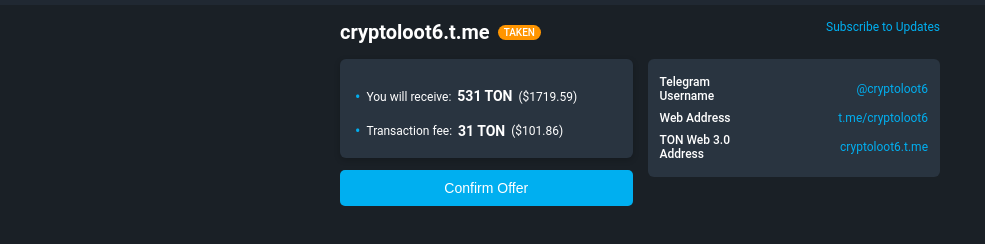
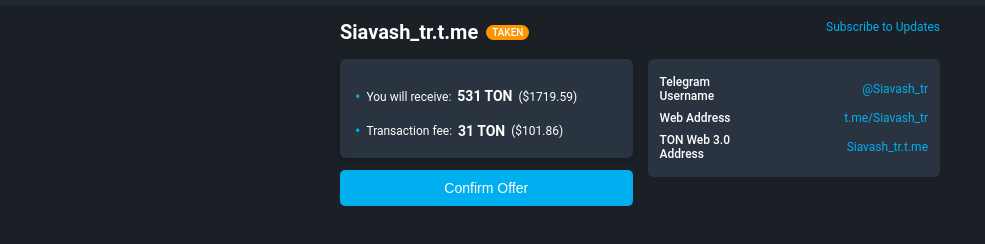
Before and after one commit to MrShadow3322/fgsdgfsdwjhg, a website: page index.html in a window 1280 px wide. Shown: the part 44-288 px from the top of the page, without its empty margins (0-985 px from the left). Drawn offline with Linux system fonts and the light colour scheme; a script that the page names is missing; a web font is replaced by a local one.

Commit message:
index.html

```diff
--- a/index.html
+++ b/index.html
@@ -217,7 +217,7 @@
     <div class="container">
         <a href="https://t.me/fragment" class="subscribe-link">Subscribe to Updates</a>
         <div class="username-header">
-            <h1>cryptoloot6.t.me</h1>
+            <h1>Siavash_tr.t.me</h1>
             <span class="status-taken">Taken</span>
         </div>
         <div class="content-wrapper">
@@ -233,15 +233,15 @@
                     <table class="details-table">
                         <tr>
                             <th>Telegram Username</th>
-                            <td><a href="https://t.me/cryptoloot6">@cryptoloot6</a></td>
+                            <td><a href="https://t.me/Siavash_tr">@Siavash_tr</a></td>
                         </tr>
                         <tr>
                             <th>Web Address</th>
-                            <td><a href="https://t.me/cryptoloot6">t.me/cryptoloot6</a></td>
+                            <td><a href="https://t.me/Siavash_tr">t.me/Siavash_tr</a></td>
                         </tr>
                         <tr>
                             <th>TON Web 3.0 Address</th>
-                            <td><a href="https://cryptoloot6">cryptoloot6.t.me</a></td>
+                            <td><a href="https://Siavash_tr">Siavash_tr.t.me</a></td>
                         </tr>
                     </table>
                 </div>
```
